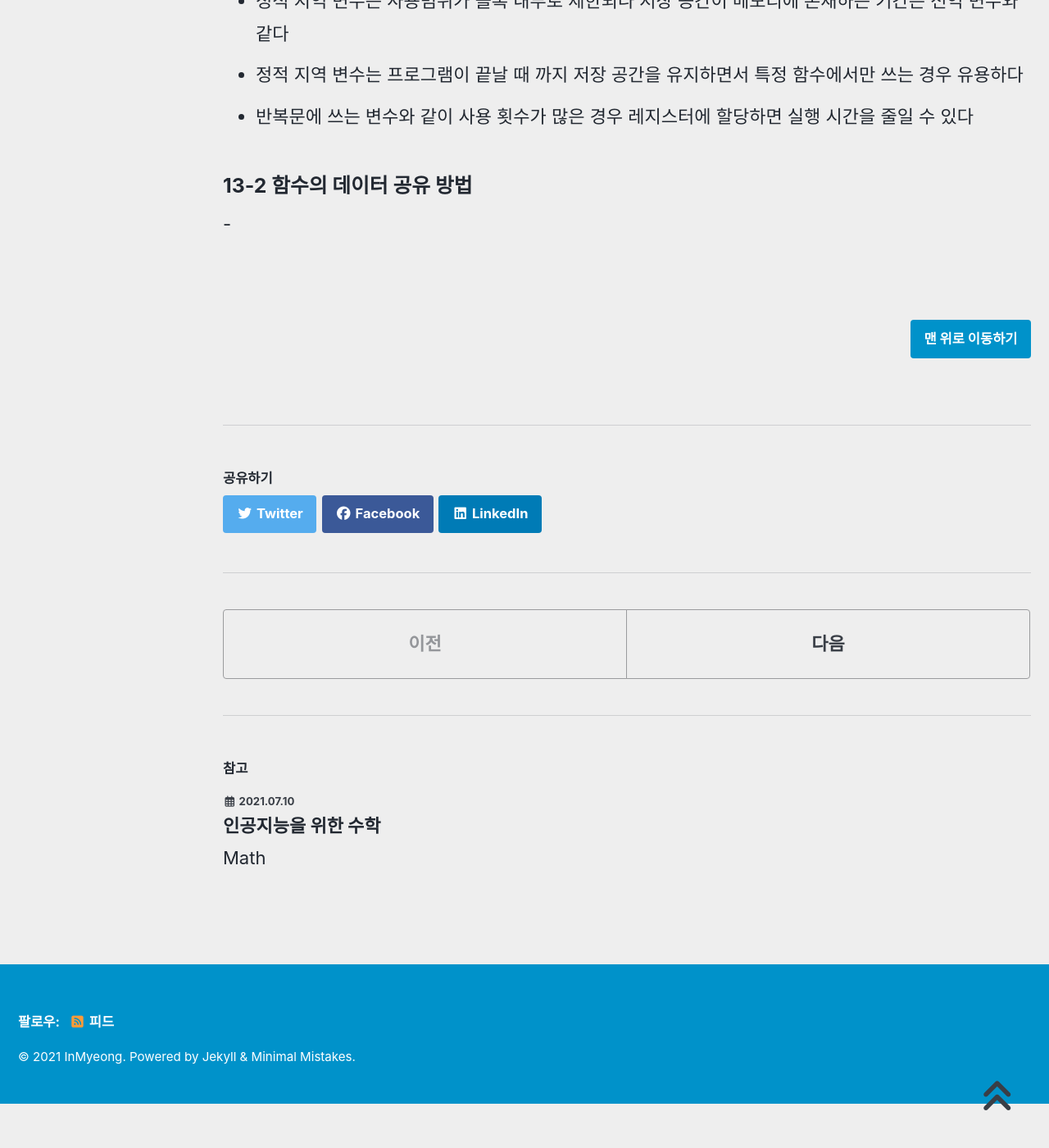
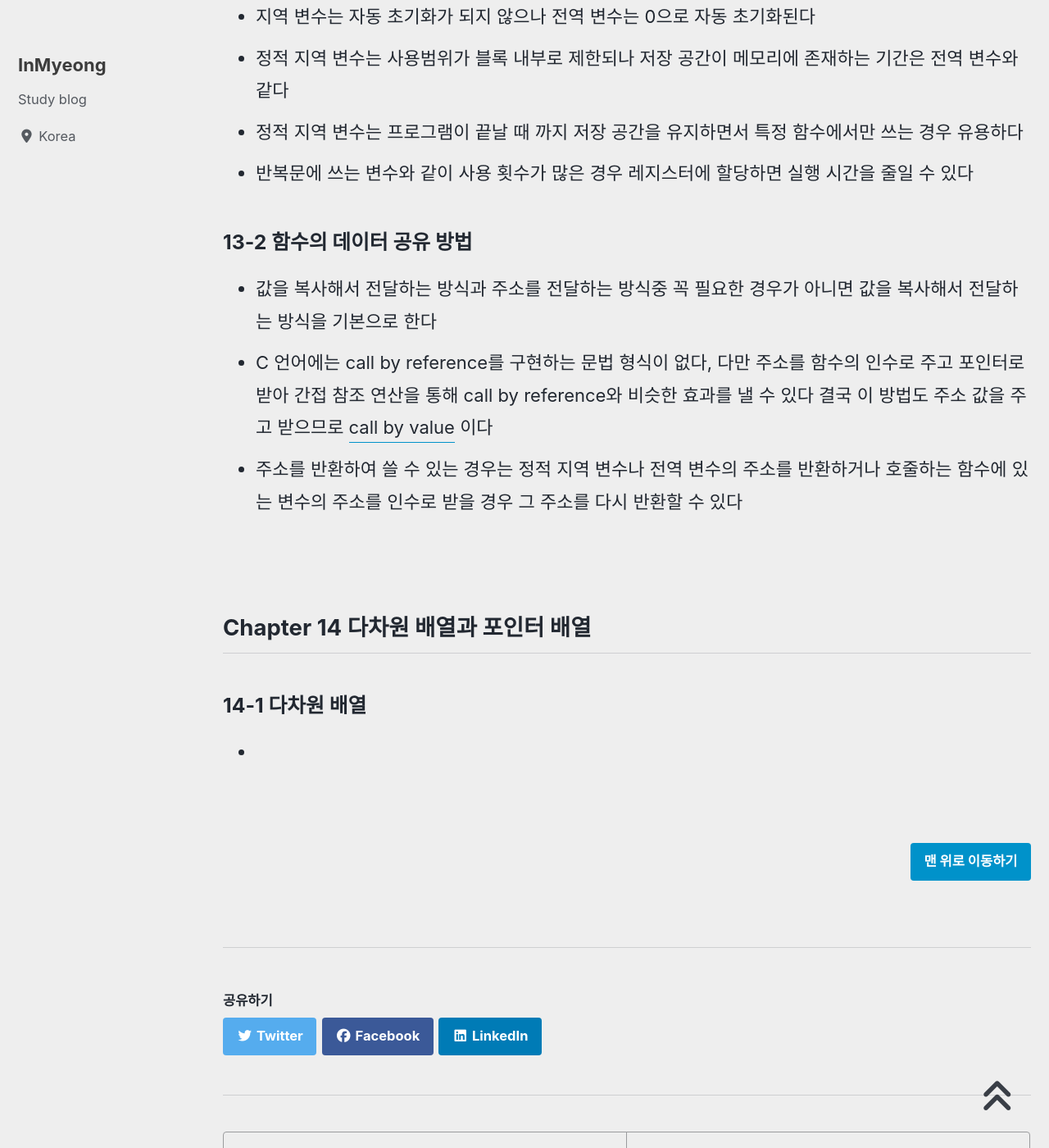
Before and after one commit to devMyeong/devMyeong.github.io, a Jekyll site: the page built from _posts/c/2021-06-28-c.md, in a window 1280 px wide and 1400 px high, scrolled down 14013 px. Shown: the whole window at 82% size. Built offline with Jekyll 4.4.1, drawn with Linux system fonts in a browser that asks for light colours; cached includes are drawn as plain includes; nearby versions of some CDN libraries; some web fonts are replaced; before the commit the page ends 15359 px from its top, so only the background shows below that; some of the changed text lies outside the part shown.

Commit message:
update c chapter 13-2

```diff
--- a/_posts/c/2021-06-28-c.md
+++ b/_posts/c/2021-06-28-c.md
@@ -255,9 +255,17 @@ void input_ary(double *pa, int size)
 - 반복문에 쓰는 변수와 같이 사용 횟수가 많은 경우 레지스터에 할당하면 실행 시간을 줄일 수 있다
 
 ### 13-2 함수의 데이터 공유 방법
+- 값을 복사해서 전달하는 방식과 주소를 전달하는 방식중 꼭 필요한 경우가 아니면 값을 복사해서 전달하는 방식을 기본으로 한다
+- C 언어에는 call by reference를 구현하는 문법 형식이 없다, 다만 주소를 함수의 인수로 주고 포인터로 받아 간접 참조 연산을 통해 call by reference와 비슷한 효과를 낼 수 있다 결국 이 방법도 주소 값을 주고 받으므로 <u>call by value</u> 이다
+- 주소를 반환하여 쓸 수 있는 경우는 정적 지역 변수나 전역 변수의 주소를 반환하거나 호줄하는 함수에 있는 변수의 주소를 인수로 받을 경우 그 주소를 다시 반환할 수 있다
+
+<br>
+
+## Chapter 14 다차원 배열과 포인터 배열
+
+### 14-1 다차원 배열
 -
 
 <br>
 
-
 [맨 위로 이동하기](#){: .btn .btn--primary }{: .align-right}
```
